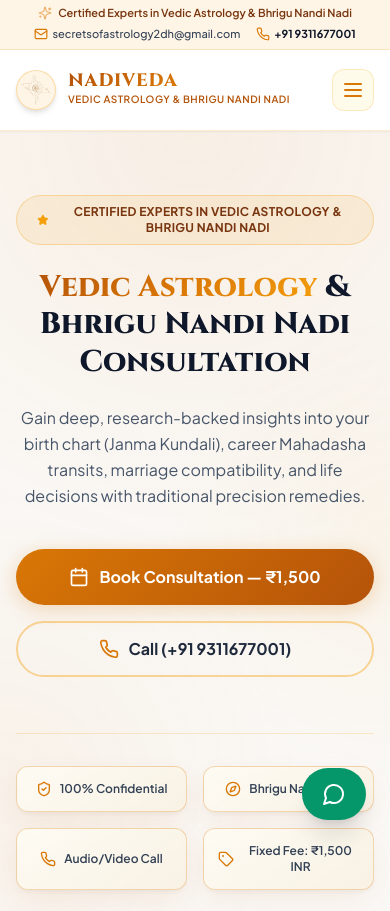
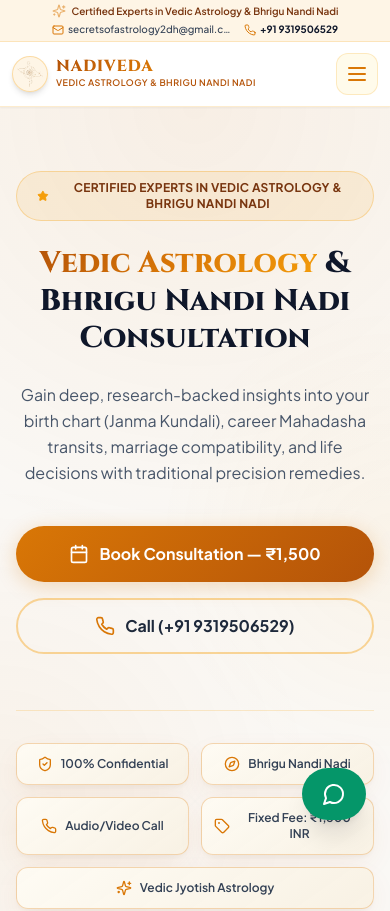
Before and after one commit to vanshrawat02/astrology-website, a Next.js app: page / in a window 390 px wide. Shown: the top 911 px of the page. Built offline with nearby package versions, Linux system fonts and the light colour scheme.

Commit message:
Revert phone number to +91 9319506529, add 5th hero box Vedic Jyotish Astrology, fix mobile viewport layout

```diff
--- a/app/api/book-consultation/route.ts
+++ b/app/api/book-consultation/route.ts
@@ -88,7 +88,7 @@
 
     // Format WhatsApp Redirect URL for instant client confirmation fallback
     const whatsappMessage = `*New Booking #${bookingId}*\n\n*Name:* ${fullName}\n*Phone:* ${phone}\n*Email:* ${email}\n*DOB:* ${dob || "N/A"} | *TOB:* ${tob || "N/A"} | *POB:* ${pob || "N/A"}\n*Topic:* ${topic}\n*Preferred Slot:* ${preferredDate || "Any"} (${timeSlot || "Flexible"})\n*Fee:* ${fee}\n\n*Message:* ${message || "N/A"}`;
-    const whatsappUrl = `https://wa.me/919311677001?text=${encodeURIComponent(whatsappMessage)}`;
+    const whatsappUrl = `https://wa.me/919319506529?text=${encodeURIComponent(whatsappMessage)}`;
 
     return NextResponse.json({
       success: true,
--- a/app/faq/page.tsx
+++ b/app/faq/page.tsx
@@ -50,7 +50,7 @@
     {
       question: "How do I pay and book my consultation slot?",
       answer:
-        "You can book directly by filling the contact form on our website or sending a message on WhatsApp (+91 9311677001). We support UPI, Bank Transfer, GPay, PhonePe, and Credit/Debit Cards.",
+        "You can book directly by filling the contact form on our website or sending a message on WhatsApp (+91 9319506529). We support UPI, Bank Transfer, GPay, PhonePe, and Credit/Debit Cards.",
     },
   ];
 
--- a/app/page.tsx
+++ b/app/page.tsx
@@ -105,30 +105,34 @@
               className="w-full sm:w-auto px-8 py-6 text-base border-amber-500/40 text-slate-800 hover:bg-amber-500/10 transition-all font-bold"
               asChild
             >
-              <a href="tel:+919311677001" className="flex items-center justify-center gap-2.5">
+              <a href="tel:+919319506529" className="flex items-center justify-center gap-2.5">
                 <Phone className="w-5 h-5 text-amber-600" />
-                <span>Call (+91 9311677001)</span>
+                <span>Call (+91 9319506529)</span>
               </a>
             </Button>
           </div>
 
           {/* HERO QUICK HIGHLIGHTS */}
-          <div className="grid grid-cols-2 md:grid-cols-4 gap-4 max-w-4xl w-full mx-auto pt-8 border-t border-amber-500/20 text-xs sm:text-sm text-slate-700">
-            <div className="flex items-center justify-center gap-2 glass-card-light p-3.5 rounded-xl border border-amber-500/20 bg-white/80 shadow-xs">
+          <div className="grid grid-cols-2 sm:grid-cols-3 lg:grid-cols-5 gap-3 sm:gap-4 max-w-5xl w-full mx-auto pt-8 border-t border-amber-500/20 text-xs sm:text-sm text-slate-700">
+            <div className="flex items-center justify-center gap-2 glass-card-light p-3 sm:p-3.5 rounded-xl border border-amber-500/20 bg-white/80 shadow-xs">
               <ShieldCheck className="w-4 h-4 text-gold-500 shrink-0" />
-              <span className="font-semibold">100% Confidential</span>
+              <span className="font-semibold text-center">100% Confidential</span>
             </div>
-            <div className="flex items-center justify-center gap-2 glass-card-light p-3.5 rounded-xl border border-amber-500/20 bg-white/80 shadow-xs">
+            <div className="flex items-center justify-center gap-2 glass-card-light p-3 sm:p-3.5 rounded-xl border border-amber-500/20 bg-white/80 shadow-xs">
               <Compass className="w-4 h-4 text-gold-500 shrink-0" />
-              <span className="font-semibold">Bhrigu Nandi Nadi</span>
+              <span className="font-semibold text-center">Bhrigu Nandi Nadi</span>
             </div>
-            <div className="flex items-center justify-center gap-2 glass-card-light p-3.5 rounded-xl border border-amber-500/20 bg-white/80 shadow-xs">
+            <div className="flex items-center justify-center gap-2 glass-card-light p-3 sm:p-3.5 rounded-xl border border-amber-500/20 bg-white/80 shadow-xs">
               <Phone className="w-4 h-4 text-gold-500 shrink-0" />
-              <span className="font-semibold">Audio/Video Call</span>
+              <span className="font-semibold text-center">Audio/Video Call</span>
             </div>
-            <div className="flex items-center justify-center gap-2 glass-card-light p-3.5 rounded-xl border border-amber-500/20 bg-white/80 shadow-xs">
+            <div className="flex items-center justify-center gap-2 glass-card-light p-3 sm:p-3.5 rounded-xl border border-amber-500/20 bg-white/80 shadow-xs">
               <Tag className="w-4 h-4 text-gold-500 shrink-0" />
-              <span className="font-semibold">Fixed Fee: ₹1,500 INR</span>
+              <span className="font-semibold text-center">Fixed Fee: ₹1,500 INR</span>
+            </div>
+            <div className="col-span-2 sm:col-span-1 flex items-center justify-center gap-2 glass-card-light p-3 sm:p-3.5 rounded-xl border border-amber-500/20 bg-white/80 shadow-xs">
+              <Sparkles className="w-4 h-4 text-gold-500 shrink-0" />
+              <span className="font-semibold text-center">Vedic Jyotish Astrology</span>
             </div>
           </div>
 
@@ -344,7 +348,7 @@
                     </Link>
                   </Button>
                   <Button variant="outline" className="border-amber-500/40 text-slate-800 hover:bg-amber-500/10" asChild>
-                    <a href="tel:+919311677001" className="flex items-center gap-2">
+                    <a href="tel:+919319506529" className="flex items-center gap-2">
                       <Phone className="w-4 h-4 text-amber-600" />
                       <span>Call Astrologer</span>
                     </a>
@@ -441,13 +445,13 @@
               </Button>
               <Button size="lg" variant="emerald" className="w-full sm:w-auto px-8 py-6 text-base font-bold" asChild>
                 <a
-                  href="https://wa.me/919311677001?text=Hi%20Nadiveda,%20I%20would%20like%20to%20book%20a%20consultation."
+                  href="https://wa.me/919319506529?text=Hi%20Nadiveda,%20I%20would%20like%20to%20book%20a%20consultation."
                   target="_blank"
                   rel="noopener noreferrer"
                   className="flex items-center justify-center gap-2"
                 >
                   <MessageCircle className="w-5 h-5" />
-                  <span>WhatsApp (+91 9311677001)</span>
+                  <span>WhatsApp (+91 9319506529)</span>
                 </a>
               </Button>
             </div>
--- a/app/services/page.tsx
+++ b/app/services/page.tsx
@@ -183,9 +183,9 @@
                     </Link>
                   </Button>
                   <Button variant="outline" className="border-amber-500/40 text-slate-800 hover:bg-amber-500/10" asChild>
-                    <a href="tel:+919311677001" className="flex items-center gap-2">
+                    <a href="tel:+919319506529" className="flex items-center gap-2">
                       <Phone className="w-4 h-4 text-amber-600" />
-                      <span>Call Now (+91 9311677001)</span>
+                      <span>Call Now (+91 9319506529)</span>
                     </a>
                   </Button>
                 </div>
@@ -305,14 +305,14 @@
           </p>
           <div className="flex flex-col sm:flex-row items-center justify-center gap-4">
             <Button size="lg" className="btn-gold-shimmer" asChild>
-              <a href="tel:+919311677001" className="flex items-center gap-2">
+              <a href="tel:+919319506529" className="flex items-center gap-2">
                 <Phone className="w-5 h-5 text-white" />
-                <span>Call Now (+91 9311677001)</span>
+                <span>Call Now (+91 9319506529)</span>
               </a>
             </Button>
             <Button size="lg" variant="emerald" asChild>
               <a
-                href="https://wa.me/919311677001?text=Hi%20Nadiveda,%20I%20would%20like%20to%20book%20a%20consultation."
+                href="https://wa.me/919319506529?text=Hi%20Nadiveda,%20I%20would%20like%20to%20book%20a%20consultation."
                 target="_blank"
                 rel="noopener noreferrer"
                 className="flex items-center gap-2"
--- a/app/why-us/page.tsx
+++ b/app/why-us/page.tsx
@@ -180,9 +180,9 @@
                     </Link>
                   </Button>
                   <Button size="lg" variant="outline" className="border-amber-500/40 text-slate-800 hover:bg-amber-500/10" asChild>
-                    <a href="tel:+919311677001" className="flex items-center gap-2">
+                    <a href="tel:+919319506529" className="flex items-center gap-2">
                       <Phone className="w-4 h-4 text-amber-600" />
-                      <span>Call +91 9311677001</span>
+                      <span>Call +91 9319506529</span>
                     </a>
                   </Button>
                 </div>
--- a/components/booking-modal.tsx
+++ b/components/booking-modal.tsx
@@ -99,7 +99,7 @@
           <Button variant="emerald" size="lg" className="w-full text-sm font-bold py-6 shadow-lg" asChild>
             <a href={bookingData.whatsappUrl} target="_blank" rel="noopener noreferrer" className="flex items-center justify-center gap-2">
               <MessageCircle className="w-5 h-5" />
-              <span>Confirm Slot on WhatsApp (+91 9311677001)</span>
+              <span>Confirm Slot on WhatsApp (+91 9319506529)</span>
             </a>
           </Button>
 
--- a/components/floating-whatsapp.tsx
+++ b/components/floating-whatsapp.tsx
@@ -2,7 +2,7 @@
 
 export function FloatingWhatsApp() {
   const whatsappUrl =
-    "https://wa.me/919311677001?text=Hi%20Nadiveda,%20I%20would%20like%20to%20book%20a%20consultation.";
+    "https://wa.me/919319506529?text=Hi%20Nadiveda,%20I%20would%20like%20to%20book%20a%20consultation.";
 
   return (
     <a
--- a/components/footer.tsx
+++ b/components/footer.tsx
@@ -3,7 +3,7 @@
 
 export function Footer() {
   const businessEmail = "secretsofastrology2dh@gmail.com";
-  const businessPhone = "+91 9311677001";
+  const businessPhone = "+91 9319506529";
 
   return (
     <footer className="bg-[#060718] text-slate-300 pt-16 pb-24 lg:pb-12 text-sm border-t border-amber-500/20">
@@ -33,7 +33,7 @@
             </p>
             <div className="flex items-center gap-4 text-amber-400 pt-2">
               <a
-                href={`https://wa.me/919311677001?text=Hi%20Nadiveda,%20I%20would%20like%20to%20book%20a%20consultation.`}
+                href={`https://wa.me/919319506529?text=Hi%20Nadiveda,%20I%20would%20like%20to%20book%20a%20consultation.`}
                 target="_blank"
                 rel="noopener noreferrer"
                 className="hover:text-amber-300 transition-colors flex items-center gap-2 text-xs font-semibold text-emerald-400 bg-emerald-950/60 border border-emerald-500/30 px-3 py-1.5 rounded-full"
@@ -126,7 +126,7 @@
                 <Phone className="w-4 h-4 text-amber-400 shrink-0 mt-0.5" />
                 <div>
                   <span className="text-[11px] text-slate-400 block uppercase font-semibold">Phone / Call</span>
-                  <a href="tel:+919311677001" className="text-white hover:text-amber-300 font-bold">
+                  <a href="tel:+919319506529" className="text-white hover:text-amber-300 font-bold">
                     {businessPhone}
                   </a>
                 </div>
--- a/components/header.tsx
+++ b/components/header.tsx
@@ -20,31 +20,31 @@
   const pathname = usePathname();
 
   const businessEmail = "secretsofastrology2dh@gmail.com";
-  const businessPhone = "+91 9311677001";
+  const businessPhone = "+91 9319506529";
 
   return (
     <header className="sticky top-0 z-50 bg-white/95 backdrop-blur-md border-b border-amber-500/20 shadow-sm transition-all duration-300">
       {/* Top bar with quick contact info */}
-      <div className="bg-amber-500/10 border-b border-amber-500/20 text-slate-800 py-1.5 text-[11px] sm:text-xs font-medium">
-        <div className="max-w-7xl mx-auto px-3 sm:px-6 lg:px-8 flex flex-col sm:flex-row items-center justify-between gap-1.5 sm:gap-2">
+      <div className="bg-amber-500/10 border-b border-amber-500/20 text-slate-800 py-1 sm:py-1.5 text-[10px] sm:text-xs font-medium">
+        <div className="max-w-7xl mx-auto px-2.5 sm:px-6 lg:px-8 flex flex-col sm:flex-row items-center justify-between gap-1 sm:gap-2">
           <div className="flex items-center gap-1.5 text-amber-900 font-semibold text-center sm:text-left">
             <Sparkles className="w-3.5 h-3.5 text-amber-600 animate-pulse shrink-0" />
             <span className="leading-tight">Certified Experts in Vedic Astrology & Bhrigu Nandi Nadi</span>
           </div>
-          <div className="flex flex-wrap items-center justify-center gap-x-4 gap-y-1 text-slate-800">
+          <div className="flex flex-wrap items-center justify-center gap-x-3 sm:gap-x-4 gap-y-0.5 text-slate-800">
             <a
               href={`mailto:${businessEmail}`}
-              className="flex items-center gap-1 text-slate-700 hover:text-amber-700 transition-colors max-w-[210px] sm:max-w-none truncate"
+              className="flex items-center gap-1 text-slate-700 hover:text-amber-700 transition-colors max-w-[180px] xs:max-w-[220px] sm:max-w-none truncate"
               title={businessEmail}
             >
-              <Mail className="w-3.5 h-3.5 text-amber-600 shrink-0" />
+              <Mail className="w-3 h-3 sm:w-3.5 sm:h-3.5 text-amber-600 shrink-0" />
               <span className="truncate">{businessEmail}</span>
             </a>
             <a
-              href="tel:+919311677001"
+              href="tel:+919319506529"
               className="flex items-center gap-1 text-slate-900 hover:text-amber-700 transition-colors font-bold shrink-0"
             >
-              <Phone className="w-3.5 h-3.5 text-amber-600 shrink-0" />
+              <Phone className="w-3 h-3 sm:w-3.5 sm:h-3.5 text-amber-600 shrink-0" />
               <span>{businessPhone}</span>
             </a>
           </div>
@@ -52,21 +52,21 @@
       </div>
 
       {/* Main Navbar */}
-      <div className="max-w-7xl mx-auto px-4 sm:px-6 lg:px-8 h-20 flex items-center justify-between">
+      <div className="max-w-7xl mx-auto px-3 sm:px-6 lg:px-8 h-16 sm:h-20 flex items-center justify-between">
         {/* Logo & Business Name */}
-        <Link href="/" className="flex items-center gap-3 group">
-          <div className="relative w-10 h-10 sm:w-11 sm:h-11 rounded-full overflow-hidden bg-amber-500/10 border border-amber-500/30 shadow-md group-hover:scale-105 transition-transform duration-300 flex items-center justify-center shrink-0 p-1">
+        <Link href="/" className="flex items-center gap-2 sm:gap-3 group max-w-[75%] sm:max-w-none">
+          <div className="relative w-9 h-9 sm:w-11 sm:h-11 rounded-full overflow-hidden bg-amber-500/10 border border-amber-500/30 shadow-md group-hover:scale-105 transition-transform duration-300 flex items-center justify-center shrink-0 p-1">
             <img
               src="/logo.png"
               alt="Nadiveda Logo"
               className="w-full h-full object-contain"
             />
           </div>
-          <div className="max-w-[240px] sm:max-w-md">
-            <span className="font-heading font-extrabold text-lg sm:text-2xl gold-gradient-text leading-none block tracking-wider uppercase">
+          <div className="min-w-0">
+            <span className="font-heading font-extrabold text-base sm:text-2xl gold-gradient-text leading-none block tracking-wider uppercase truncate">
               NADIVEDA
             </span>
-            <span className="text-[10px] sm:text-[11px] text-amber-700 tracking-wider font-semibold uppercase block truncate mt-0.5">
+            <span className="text-[9px] sm:text-[11px] text-amber-700 tracking-wider font-semibold uppercase block truncate mt-0.5">
               Vedic Astrology & Bhrigu Nandi Nadi
             </span>
           </div>
```
Also changed, not shown: app/contact/page.tsx (+6 -6 lines).
